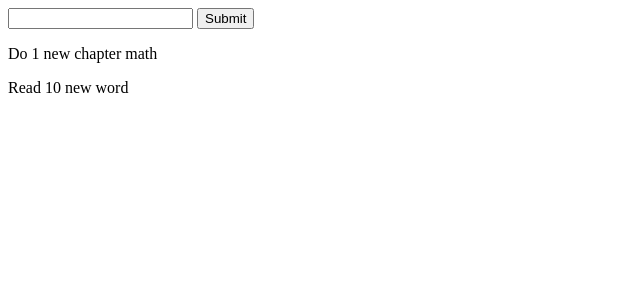
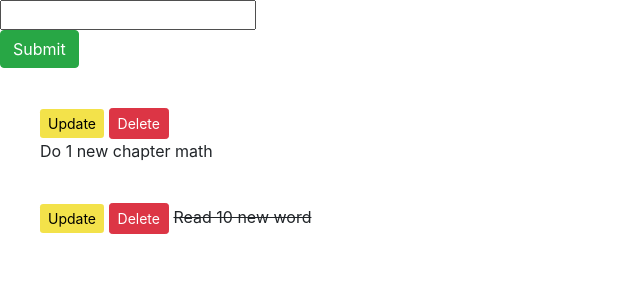
Before and after one commit to Farhad16/django-todo, a Django app: page / in a window 1280 px wide. Shown: the top 300 px of the page, without its empty margins (0-640 px from the left). Run offline with Django 3.2, Linux system fonts and the light colour scheme; data comes from the database, SQL or seed files in the repository; both versions use the stored data as it was after the commit; some libraries are stand-ins or nearby versions.

Commit message:
Functional program is done

```diff
--- a/task/templates/task/list.html
+++ b/task/templates/task/list.html
@@ -1,8 +1,42 @@
-<form action="">
-    {{form.title}}
-    <input type="submit" value="Submit">
-</form>
-{% for i in task %}
+<!DOCTYPE html>
+<html lang="en">
 
-<p>{{i}}</p>
-{% endfor%}
+<head>
+    <meta charset="UTF-8">
+    <meta name="viewport" content="width=device-width, initial-scale=1.0">
+    <title>todo</title>
+    <link rel="stylesheet" href="https://stackpath.bootstrapcdn.com/bootstrap/4.5.2/css/bootstrap.min.css"
+        integrity="sha384-JcKb8q3iqJ61gNV9KGb8thSsNjpSL0n8PARn9HuZOnIxN0hoP+VmmDGMN5t9UJ0Z" crossorigin="anonymous">
+    <style>
+        .test {
+            margin: 40px;
+        }
+
+        .btn-info {
+            background-color: rgb(243, 226, 74);
+            border: none;
+            color: #000000;
+        }
+    </style>
+</head>
+
+<body>
+    <form method="POST" action="/">
+        {% csrf_token %}
+        <div>{{form.title}}</div>
+        <input class="btn btn-success" type="submit" value="Submit">
+    </form>
+    {% for task in tasks %}
+    <div class="test">
+        <a class="btn btn-sm btn-info" href="{% url 'update_task' task.id%}">Update</a>
+        <a class="btn btn-sm btn-danger" href="{% url 'delete_task' task.id%}">Delete</a>
+        {% if task.complete == True %}
+        <strike> {{task}} </strike>
+        {% else %}
+        <p>{{task}}</p>
+        {% endif %}
+    </div>
+    {% endfor%}
+</body>
+
+</html>
--- a/task/urls.py
+++ b/task/urls.py
@@ -2,5 +2,7 @@ from django.urls import path
 from . import views
 
 urlpatterns = [
-    path('', views.index),
+    path('', views.index, name='list'),
+    path('update_task/<str:pk>/', views.updateTask, name='update_task'),
+    path('delete_task/<str:pk>/', views.deleteTask, name='delete_task'),
 ]
--- a/task/views.py
+++ b/task/views.py
@@ -1,4 +1,4 @@
-from django.shortcuts import render
+from django.shortcuts import render, redirect
 from django.http import HttpResponse
 
 # Create your views here.
@@ -7,7 +7,37 @@ from .forms import TaskForm
 
 
 def index(request):
-    task = Task.objects.all()
+    tasks = Task.objects.all()
     form = TaskForm()
-    context = {'task': task, 'form': form}
+    if request.method == "POST":
+        form = TaskForm(request.POST)
+        if form.is_valid():
+            form.save()
+        return redirect('/')
+    context = {'tasks': tasks, 'form': form}
     return render(request, 'task/list.html', context)
+
+
+def updateTask(request, pk):
+    task = Task.objects.get(id=pk)
+
+    form = TaskForm(instance=task)
+
+    if request.method == 'POST':
+        form = TaskForm(request.POST, instance=task)
+        if form.is_valid():
+            form.save()
+        return redirect('/')
+    context = {'form': form}
+    return render(request, 'task/update_task.html', context)
+
+
+def deleteTask(request, pk):
+    task = Task.objects.get(id=pk)
+
+    if request.method == 'POST':
+        task.delete()
+        return redirect('/')
+
+    context = {'task': task}
+    return render(request, 'task/delete_task.html', context)
```
Also changed, not shown: task/templates/task/delete_task.html (added, +7 -0 lines), task/templates/task/update_task.html (added, +7 -0 lines), db.sqlite3.
